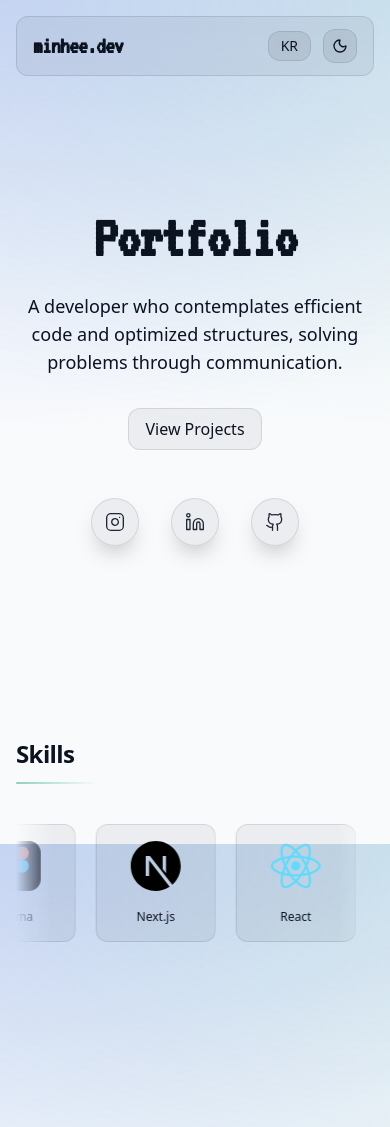
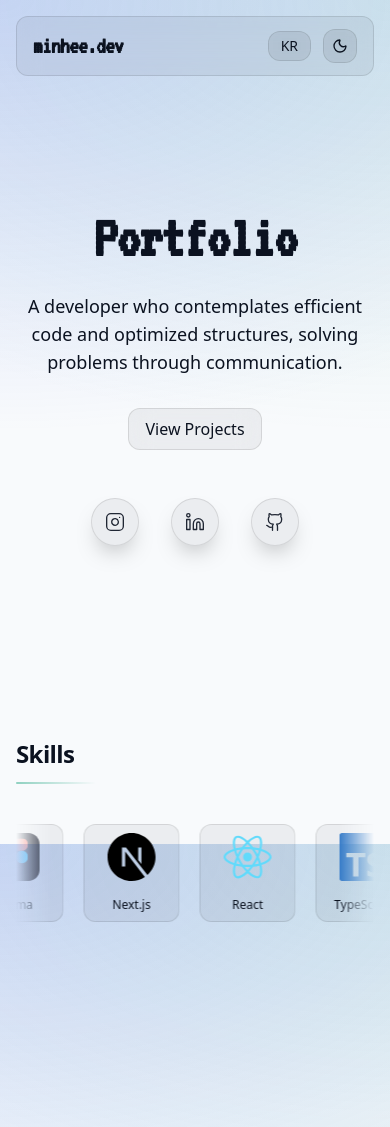
Before and after one commit to memymini/Blog, a Next.js app: page /en in a window 390 px wide. Shown: the top 1127 px of the page. Built offline with nearby package versions, Linux system fonts and the light colour scheme.

Commit message:
chore:skill set 반응형 추가

```diff
--- a/src/components/home/TechSection.tsx
+++ b/src/components/home/TechSection.tsx
@@ -20,9 +20,15 @@ export default function TechSection({ items }: TechSectionProps) {
         {doubled.map((it, idx) => (
           <li
             key={`${it.name}-${idx}`}
-            className="flex flex-col items-center p-4 glass justify-between gap-4 min-w-25 w-30"
+            className="flex flex-col items-center justify-between gap-4 rounded-2xl p-2 md:p-4 glass min-w-24 w-24 md:w-32 lg:w-40"
           >
-            <Image src={it.src} alt="" width={50} height={50} />
+            <Image
+              src={it.src}
+              alt=""
+              width={50}
+              height={50}
+              className="w-12 h-12 md:w-16 md:h-16 object-contain"
+            />
             <span className="text-xs">{it.name}</span>
           </li>
         ))}
```
